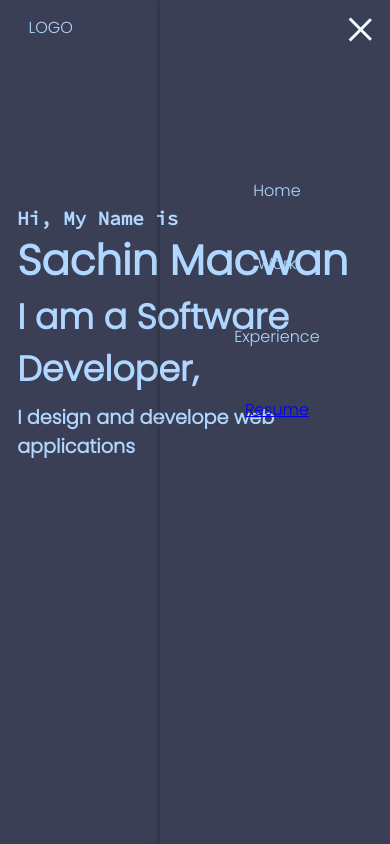
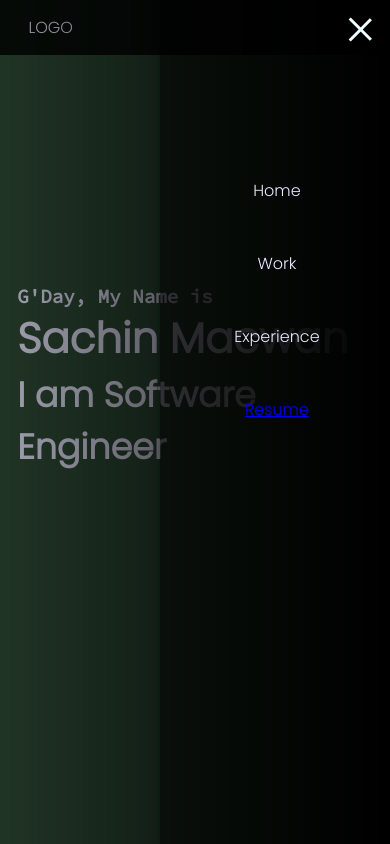
Before and after one commit to SachinMacwan/portfolio_2, a React (Create React App) app: page / in a window 390 px wide. Both pictures are taken after a click on the button 360 px from the left and 29 px from the top of the page. Shown: the top 844 px of the page. Built offline with nearby package versions, Linux system fonts and the light colour scheme.

Commit message:
first commit

```diff
--- a/src/App.js
+++ b/src/App.js
@@ -20,7 +20,7 @@ const App = () => {
         break;
       }
 
-    }, 5000)
+    }, 10000)
 
   }
 
@@ -32,7 +32,7 @@ const App = () => {
     <div style={theme}>
 
 
-      <MainNavigation/>
+      <MainNavigation scheme={theme}/>
       <Hero />
       <Work />
       <Experience/>
--- a/src/components/Hero.css
+++ b/src/components/Hero.css
@@ -27,7 +27,7 @@ section h1{
     font-size: 280%;
 }
 .h_4{
-    font-size: 280%;
+    font-size: 18px;
 }
 
 @media only screen and (max-width: 600px){
@@ -48,6 +48,6 @@ section h1{
         font-size: 218%;
     }
     .h_4{
-        font-size: 120%;
+        font-size: 18px;
     }
 }
--- a/src/components/Hero.js
+++ b/src/components/Hero.js
@@ -7,7 +7,7 @@ const Hero = () => {
         <div style={{height:"100vh"}} className="main_div" id="Home">
             <section className="main_sec">
             <h1 className="h_1">
-                Hi, My Name is
+                G'Day, My Name is
             </h1>
 
             <h1 className="h_2">
@@ -15,13 +15,16 @@ const Hero = () => {
             </h1>
 
             <h1 className="h_3">
-                I am a Software Developer,
+                I am Software Engineer
             </h1>
 
 
-            <h1 className="h_4">
-                I design and develope web applications
-            </h1>
+            {/* <p className="h_4">
+            Hello, I am Sachin. I am a Software Developer based in Melbourne, Australia.
+            I a fresh graduate and now learning new segments of Software engineering mainly focused
+            on web development. As a Software Engineer, I enjoy learning better ways to create seamles
+            user experiences with clean and effcient code. Here are some of the techonologies I am working with recently.
+            </p> */}
             </section>
 
         </div>
--- a/src/components/Navigation/Backdrop.css
+++ b/src/components/Navigation/Backdrop.css
@@ -4,6 +4,7 @@
     width:100%;
     top:0;
     left:0;
-    background: transperant;
+    background: rgb(0,0,0,0.1);
+    background: linear-gradient(to right, rgba(0,0,0,0.3) 0%, rgba(0,0,0,1) 100%);
     z-index:4;
 }
--- a/src/components/Navigation/MainNavigation.js
+++ b/src/components/Navigation/MainNavigation.js
@@ -6,7 +6,7 @@ import DrawerToggleButton from './DrawerToggleButton';
 import "./MainNavigation.css";
 
 
-export default function MainNavigation() {
+const MainNavigation=props=> {
 const [show,setShow]= useState(false)
 
 const drawerToggleClickHandler = () => {
@@ -22,7 +22,7 @@ if(show){
 }
 
     return (
-        <div className="main-navigation">
+        <div className="main-navigation" style={props.scheme}>
          <div className="navbar"> <Navbar /> </div>
          <div className="sideDrawer"> <Sidedrawer click={backdropClickHandler} show={show}/> </div>
           {backdrop}
@@ -31,3 +31,5 @@ if(show){
         </div>
     )
 }
+
+export default MainNavigation;
--- a/src/components/Navigation/Navbar1.css
+++ b/src/components/Navigation/Navbar1.css
@@ -9,7 +9,7 @@
     height: 50px;
     margin-right: 0;
     z-index: 4;
-
+    background-color:rgba(0, 0, 0, 0.2);
 }
 .nav-logo{
     margin-left: 25px;
@@ -36,6 +36,7 @@ margin-right: 25px;
     .main-nav{
         justify-content: space-around;
         height: 55px;
+        background-color:rgba(0, 0, 0, 0.8);
     }
     .nav-items li{
         display: none;
--- a/src/components/Navigation/Side-drawer.css
+++ b/src/components/Navigation/Side-drawer.css
@@ -8,6 +8,7 @@
     transform: translateX(100%);
     transition: transform 0.3s ease-out;
     z-index: 6;
+    background-color:rgba(0.5, 0.5, 0.5, 0.5);
   }
   .sidedrawer_items ul{
     margin: 0;
--- a/src/components/Work.css
+++ b/src/components/Work.css
@@ -20,7 +20,6 @@
     height: 100%;
     width: 80%;
     display: flex;
-    box-shadow: 0 3px 6px rgba(0,0,0,0.16), 0 3px 6px rgba(0,0,0,0.23);
   }
 
   .image,
@@ -73,6 +72,7 @@
     padding: 2.5%;
     border-radius: 8px;
     transform: translateX(-4%);
+    box-shadow: 0 3px 6px rgba(0,0,0,0.16), 0 3px 6px rgba(0,0,0,0.23);
   }
 
   .desc_r {
@@ -81,7 +81,8 @@
     z-index: 2;
     padding: 2.5%;
     border-radius: 8px;
-    }
+    box-shadow: 0 3px 6px rgba(0,0,0,0.16), 0 3px 6px rgba(0,0,0,0.23);
+  }
 
   .techs {
     text-align: right;
@@ -131,6 +132,7 @@
         width: 100%;
         display: flex;
         font-size:16px;
+        box-shadow: 0 3px 6px rgba(0,0,0,0.16), 0 3px 6px rgba(0,0,0,0.23);
       }
 
     .image,
```
Also changed, not shown: 1 other file (tests, documents, lock files or other folders).
